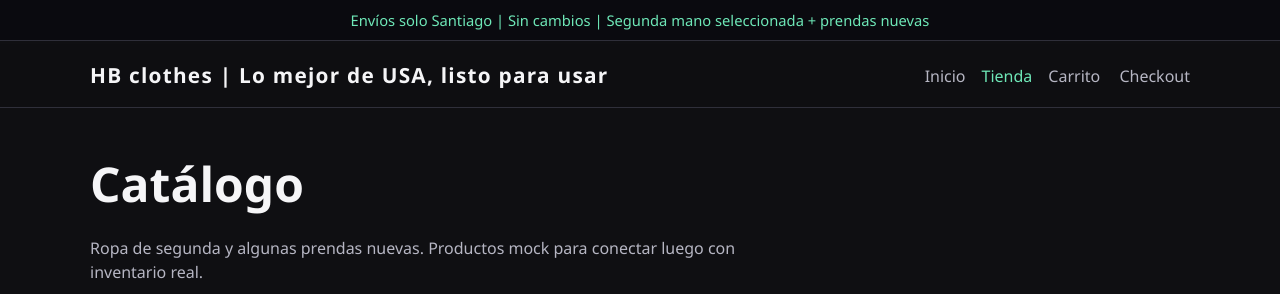
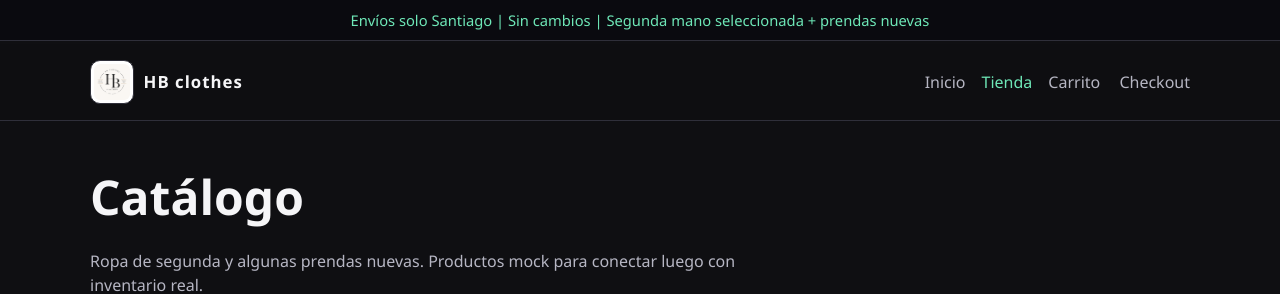
Before and after one commit to HansTtito/HB-clothes, a plain HTML site: page tienda.html in a window 1280 px wide. Shown: the top 294 px of the page. Drawn offline with Linux system fonts and the light colour scheme.

Commit message:
feat(branding): logo HB clothes en navbar y favicon

```diff
--- a/backend/src/createPreference.js
+++ b/backend/src/createPreference.js
@@ -5,6 +5,7 @@ const { createOrder } = require("./db");
 const ALLOWED_ORIGIN = process.env.ALLOWED_ORIGIN || "*";
 const FRONTEND_URL = process.env.FRONTEND_URL || "";
 const MP_ACCESS_TOKEN = process.env.MP_ACCESS_TOKEN || "";
+const WEBHOOK_URL = process.env.WEBHOOK_URL || "";
 
 const mpClient = new MercadoPagoConfig({ accessToken: MP_ACCESS_TOKEN });
 const preferenceClient = new Preference(mpClient);
@@ -79,7 +80,8 @@ exports.handler = async (event) => {
             address: payload.customer.address ? { street_name: payload.customer.address } : undefined
           }
         : undefined,
-      metadata: { orderId: orderId, brand: "HB clothes" }
+      metadata: { orderId: orderId, brand: "HB clothes" },
+      notification_url: WEBHOOK_URL || undefined
     };
 
     const preference = await preferenceClient.create({ body: preferenceBody });
--- a/styles.css
+++ b/styles.css
@@ -63,9 +63,33 @@ a {
 }
 
 .logo {
+  display: inline-flex;
+  align-items: center;
+  gap: 0.6rem;
   font-weight: 700;
-  font-size: 1.3rem;
+  font-size: 1.05rem;
   letter-spacing: 0.06em;
+}
+
+.logo-img {
+  display: block;
+  height: 44px;
+  width: 44px;
+  object-fit: contain;
+  background: #fff;
+  border-radius: 10px;
+  padding: 3px;
+  border: 1px solid var(--border);
+}
+
+.logo-text {
+  display: none;
+}
+
+@media (min-width: 720px) {
+  .logo-text {
+    display: inline;
+  }
 }
 
 .nav-links {
--- a/tienda.html
+++ b/tienda.html
@@ -4,13 +4,14 @@
     <meta charset="UTF-8" />
     <meta name="viewport" content="width=device-width, initial-scale=1.0" />
     <title>HB clothes | Tienda</title>
+    <link rel="icon" type="image/png" href="assets/brand/logo.png" />
     <link rel="stylesheet" href="styles.css" />
   </head>
   <body>
     <div class="notice-bar">Envíos solo Santiago | Sin cambios | Segunda mano seleccionada + prendas nuevas</div>
     <header class="navbar">
       <div class="container nav-inner">
-        <a class="logo" href="index.html">HB clothes | Lo mejor de USA, listo para usar</a>
+        <a class="logo" href="index.html"><img class="logo-img" src="assets/brand/logo.png" alt="HB clothes" /><span class="logo-text">HB clothes</span></a>
         <nav class="nav-links">
           <a href="index.html">Inicio</a>
           <a class="active" href="tienda.html">Tienda</a>
```
Also changed, not shown: backend/src/webhook.js (+20 -6 lines), carrito.html (+2 -1 lines), checkout.html (+2 -1 lines), failure.html (+2 -1 lines), index.html (+2 -1 lines), pending.html (+2 -1 lines), producto.html (+2 -1 lines), success.html (+2 -1 lines), assets/brand/logo.png (added).
